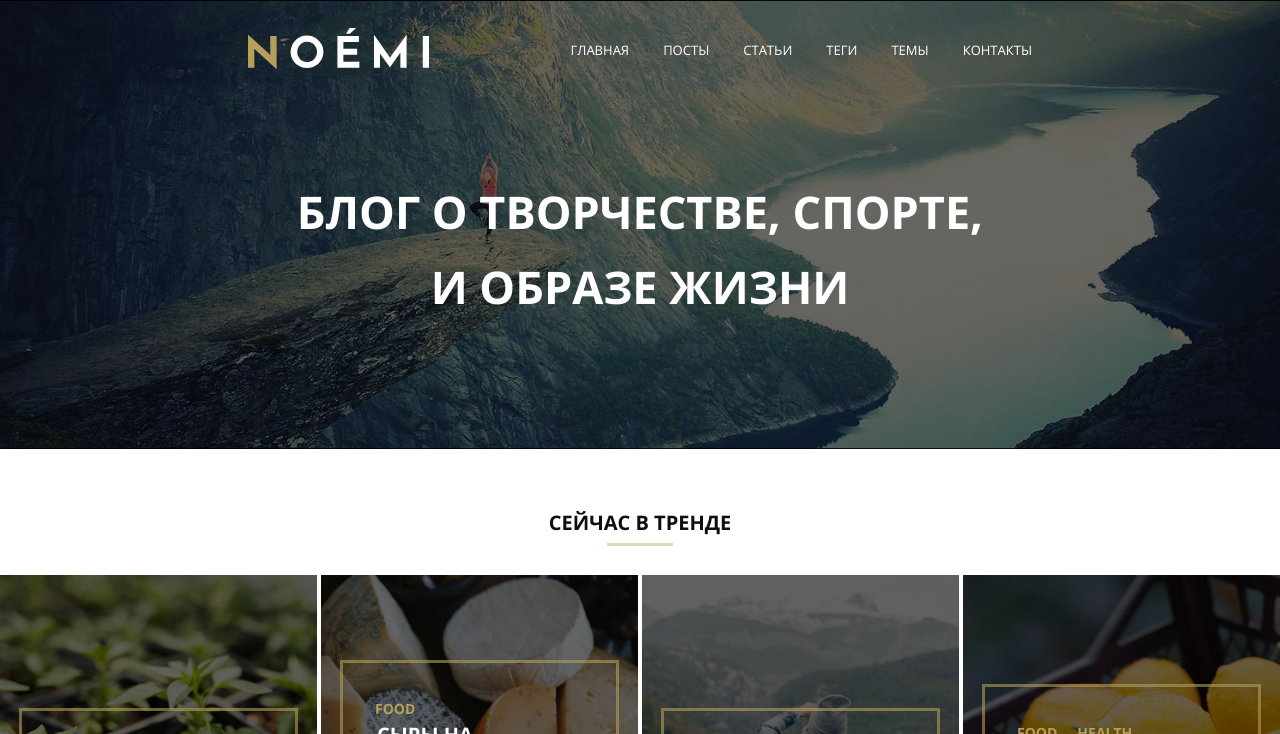
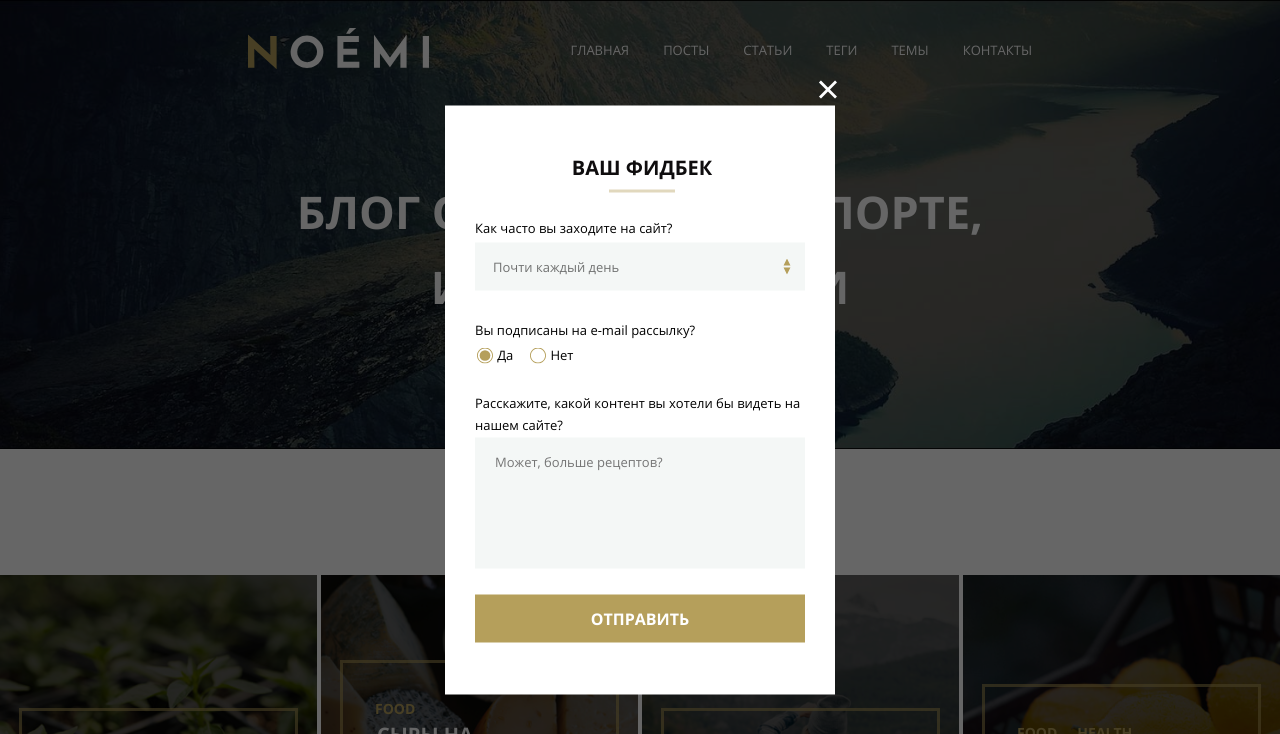
Before and after one commit to sergeidobri/html-diploma, a plain HTML site: page index.html in a window 1280 px wide. Shown: the top 734 px of the page. Drawn offline with Linux system fonts and the light colour scheme; files whose address does not match are found by name.

Commit message:
Popup content added. CSS styles have been classified

```diff
--- a/css/styles.css
+++ b/css/styles.css
@@ -18,58 +18,285 @@ html, body {
     font-weight: bold;
 }
 
-/* Блок header */
+/* popup */
+.popup {
+    display: none;
+}
+
+.popup__toggle:checked ~ .popup {
+    position: absolute;
+    top: 50%;
+    left: 50%;
+    transform: translate(-50%, -50%);
+    z-index: 4;
+
+    display: block;
+    width: 390px;
+    height: 589px;
+    box-sizing: border-box;
+    padding: 30px;
+
+    background-color: #ffffff;
+}
+
+.popup__toggle:checked ~ .popup__overlay {
+    position: fixed;
+    top: 0;
+    bottom: 0;
+    left: 0;
+    right: 0;
+    z-index: 3;
+
+    display: block;
+
+    background-color: rgba(0, 0, 0, 0.6);
+
+    overflow: none;
+}
+
+.popup__close {
+    position: absolute;
+    right: -2px;
+    top: -27px;
+
+    display: flex;
+    align-items: center;
+    justify-content: center;
+    width: 18px;
+    height: 18px;
+
+    font-size: 41px;
+    line-height: 1;
+
+    color: #ffffff;
+
+    cursor: pointer;
+}
+
+.popup__title {
+    position: relative;
+    left: 2px;
+
+    margin-top: 18px;
+    margin-bottom: 23px;
+
+    font-size: 20px;
+    text-transform: uppercase;
+    color: #0f0d0e;
+    font-weight: bold;
+    text-align: center;
+}
+
+.popup__title::after {
+    content: "";
+
+    display: block;
+    margin: 9px auto 0 auto;
+    width: 66px;
+    height: 3px;
+
+    opacity: 0.400;
+    background-color: #b59f5b;
+}
+
+.field-label {
+    margin-top: 0;
+    margin-bottom: 0;
+
+    font-size: 13px;
+    line-height: 1;
+}
+
+.form-select {
+    width: 100%;
+    height: 48px;
+    padding: 16px 18px;
+    box-sizing: border-box;
+
+    font-size: 13px;
+    font-family: inherit;
+    color: rgba(0, 0, 0, 0.541);
+
+    -webkit-appearance: none;
+    -moz-appearance: none;
+    appearance: none;
+    border: none;
+    outline: none;
+    background-color: #f4f7f6;
+}
+
+.form-select:focus, .form-select:active {
+    border: 1px solid #b59f5b;
+}
+
+.form-select-wrapper {
+    position: relative;
+
+    margin-top: 5px;
+    margin-bottom: 27px;
+}
+
+.form-select-wrapper::after {
+    content: "";
+
+    position: absolute;
+    top: 50%;
+    right: 14px;
+    transform: translate(0, -50%);
+
+    display: inline-block;
+    height: 16px;
+    width: 8px;
+
+    background-image: url(../svg/form-arrows.svg);
+    background-repeat: no-repeat;
+    background-position: center center;
+    background-size: 8px 16px;
+
+    pointer-events: none;
+}
+
+.radio-group {
+    position: relative;
+    left: 2px;
+
+    display: flex;
+    gap: 17px;
+    margin-top: 3px;
+    margin-bottom: 26px;
+}
+
+.radio-option input {
+    display: none;
+}
+
+.radio-custom {
+    content: "";
+
+    display: inline-block;
+    width: 1em;
+    height: 1em;
+
+    background-image: url(../svg/form-empty-circle.svg);
+    background-repeat: no-repeat;
+    background-position: center center;
+    background-size: 1em 1em;
+    vertical-align: middle;
+}
+
+.radio-option input:checked ~ .radio-custom {
+    background-image: url(../svg/form-circle.svg);
+}
+
+.radio-text {
+    font-size: 13px;
+}
+
+.form-textarea {
+    display: block;
+    width: 100%;
+    height: 131px;
+    padding: 15px 20px;
+    margin-top: 3px;
+    box-sizing: border-box;
+
+    font-size: 13px;
+    font-family: inherit;
+
+    -webkit-appearance: none;
+    -moz-appearance: none;
+    appearance: none;
+    border: none;
+    resize: none;
+    outline: none;
+    background-color: #f4f7f6;
+}
+
+.form-textarea:focus, .form-textarea:active {
+    border: 1px solid #b59f5b;
+}
+
+.popup__submit {
+    display: flex;
+    justify-content: center;
+    align-items: center;
+    width: 100%;
+    height: 48px;
+    margin-top: 26px;
+
+    color: #ffffff;
+    text-transform: uppercase;
+    font-weight: bold;
+
+    -webkit-appearance: none;
+    -moz-appearance: none;
+    appearance: none;
+    border: none;
+    outline: none;
+    background-color: #b59f5b;
+
+    cursor: pointer;
+}
+
+.popup__submit:hover {
+    background-color: #323232;
+}
+
+
+/* header */
 .header {
+    position: relative;
+    z-index: 0;
+
+    height: 449px;
+    padding: 28px 248px;
+    box-sizing: border-box;
+
     background-image: url("../images/banner-bg.jpg");
     background-repeat: no-repeat;
     background-size: cover;
     background-position: top;
-
-    height: 449px;
-    position: relative;
-    z-index: 0;
-
-    padding: 28px 248px;
-    box-sizing: border-box;
 }
 
 .header::before {
     content: "";
+
     position: absolute;
     left: 0;
     right: 0;
     top: 0;
     bottom: 0;
+    z-index: -1;
 
     background-color: rgba(0, 0, 0, 0.6);
-    z-index: -1;
 }
 
-/* Элемент header__top */
+
 .header__top {
     display: flex;
     flex-direction: row;
     justify-content: space-between;
-
     margin-bottom: 0;
 }
 
-/* Блок logo */
+
 .logo {
     height: 41px;
     width: auto;
 }
 
-/* Блок nav */
+
 .header__nav {
     font-size: 13px;
 }
 
 .nav__list {
-    list-style-type: none;
-    text-transform: uppercase;
     display: flex;
     gap: 34px;
+
+    text-transform: uppercase;
+
+    list-style-type: none;
 }
 
 .nav__link {
@@ -81,37 +308,40 @@ html, body {
     text-decoration: underline;
 }
 
-/* Элемент header__slogan */
 .header__slogan {
     width: 690px;
+    margin: 100px auto 0 auto;
+
     font-weight: bold;
     text-transform: uppercase;
     color: #fff;
     font-size: 45px;
     text-align: center;
-    margin: 100px auto 0 auto;
     line-height: 1.67;
 }
 
-/* Блок trends */
+/* trends */
 .trends__title {
+    margin-top: 59px;
+    margin-bottom: 29px;
+
     font-size: 20px;
     line-height: 29px;
     color: #0f0d0e;
     font-weight: bold;
-    margin-top: 59px;
     text-align: center;
     text-transform: uppercase;
-    margin-bottom: 29px;
 }
 
 .trends__title::after {
     content: "";
+
     display: block;
     margin: 6px auto 0 auto;
-    opacity: 0.400;
     width: 66px;
     height: 3px;
+
+    opacity: 0.400;
     background-color: #b59f5b;
 }
 
@@ -122,16 +352,18 @@ html, body {
 }
 
 .trends__item {
-    height: 319px;
-    width: 414px;
     position: relative;
-    overflow: hidden;
     z-index: 2;
-    box-sizing: border-box;
-    padding: 16px 19px;
+
     display: flex;
     flex-direction: column;
     justify-content: end;
+    height: 319px;
+    width: 414px;
+    padding: 16px 19px;
+    box-sizing: border-box;
+
+    overflow: hidden;
 }
 
 .trend__link {
@@ -142,51 +374,60 @@ html, body {
     position: absolute;
     top: 0;
     left: 0;
+
     width: 100%;
     height: 100%;
 }
 
 .trend__image-wrapper::after {
     content: "";
+
     position: absolute;
     top: 0;
     bottom: 0;
     left: 0;
     right: 0;
+    z-index: 1;
 
     background-color: rgba(0, 0, 0, 0.6);
-    z-index: 1;
 }
 
 .trend__image {
+    z-index: 0;
+
     width: 100%;
     height: 100%;
+
     object-fit: cover;
     object-position: center;
-    z-index: 0;
 }
 
 .trend__content {
     position: relative;
     z-index: 3;
+
+    box-sizing: border-box;
+    padding: 26px 32px;
+
     color: white;
     border: 3px solid rgba(181, 159, 91, 0.6);
-    box-sizing: border-box;
-    padding: 26px 32px;
 }
 
 .trend__tags {
-    list-style-type: none;
+    display: flex;
+    gap: 20px;
+    padding-inline-start: 0;
+    margin-block-start: 0;
+    margin-block-end: 0;
+
+
     color: #b59f5b;
     font-weight: bold;
     text-transform: uppercase;
     font-size: 14px;
     line-height: 40px;
-    display: flex;
-    gap: 20px;
-    padding-inline-start: 0;
-    margin-block-start: 0;
-    margin-block-end: 0;
+
+    list-style-type: none;
 }
 
 .trend__tag:hover {
@@ -194,35 +435,40 @@ html, body {
 }
 
 .trend__heading {
+    position: relative;
+    top: -6px;
+    right: -2px;
+
     margin-block-start: 0;
     margin-block-end: 0;
+
     text-transform: uppercase;
     font-size: 20px;
     line-height: 24px;
     font-weight: bold;
-    position: relative;
-    top: -6px;
-    right: -2px;
 }
 
 .trend__heading:hover {
     color: #b59f5b;
 }
 
+/* posts */
 .posts {
-    margin-top: 64px;
-    width: 100%;
-    padding: 0 245px;
-    box-sizing: border-box;
-
     display: flex;
     justify-content: space-between;
+    margin-top: 64px;
+    width: 70.48%;
+    min-width: 1170px;
+    margin-left: auto;
+    margin-right: auto;
+    box-sizing: border-box;
 }
 
 .posts__container {
     display: flex;
     flex-direction: column;
-    width: 782px;
+    width: 66.84%;
+    min-width: 782px;
     gap: 55px;
 }
 
@@ -239,18 +485,20 @@ html, body {
 }
 
 .post__tags {
+    position: relative;
+    top: -2px;
+
+    display: flex;
+    gap: 18px;
+    padding-inline-start: 0;
+    margin-block-start: 0;
+    margin-block-end: 0;
+
     list-style-type: none;
     color: #b59f5b;
     font-weight: bold;
     text-transform: uppercase;
     font-size: 14px;
-    display: flex;
-    gap: 18px;
-    position: relative;
-    top: -2px;
-    padding-inline-start: 0;
-    margin-block-start: 0;
-    margin-block-end: 0;
 }
 
 .post__tag:hover {
@@ -259,13 +507,15 @@ html, body {
 }
 
 .post__heading {
+    margin-top: 4px;
+    margin-bottom: 17px;
+
     font-size: 20px;
     line-height: 24px;
     text-transform: uppercase;
     color: #0f0d0e;
     font-weight: bold;
-    margin-top: 4px;
-    margin-bottom: 17px;
+
     cursor: pointer;
 }
 
@@ -274,13 +524,15 @@ html, body {
 }
 
 .post__date {
+    position: relative;
+    right: 1px;
+
+    margin-right: 8px;
+
     font-size: 12px;
     line-height: 40px;
     color: #888888;
     font-weight: normal;
-    margin-right: 8px;
-    position: relative;
-    right: 1px;
 }
 
 .post__author {
@@ -291,11 +543,12 @@ html, body {
 }
 
 .post__text {
+    margin-top: 33px;
+
     font-size: 15px;
     line-height: 22px;
     color: #0f0d0e;
     font-weight: normal;
-    margin-top: 33px;
 }
 
 .post__text p {
@@ -308,26 +561,30 @@ html, body {
 }
 
 .new-posts__title {
+    position: relative;
+    left: 3px;
+
     margin-top: 0;
     margin-bottom: 0;
+
     text-transform: uppercase;
     color: #0f0d0e;
     font-size: 14px;
     line-height: 9px;
     font-weight: bold;
     text-align: center;
-    position: relative;
-    left: 3px;
 }
 
 
 .new-posts__title::after {
     content: "";
+
     display: block;
     margin: 15px auto 0 auto;
-    opacity: 0.400;
     width: 66px;
     height: 3px;
+
+    opacity: 0.400;
     background-color: #b59f5b;
 }
 
@@ -353,21 +610,25 @@ html, body {
 }
 
 .new-post__date {
-    opacity: 0.541;
+    position: relative;
+    bottom: 7px;
+
     font-size: 12px;
     font-weight: normal;
-    position: relative;
-    bottom: 7px;
+
+    opacity: 0.541;
 }
 
 .new-post__heading {
+    position: relative;
+    bottom: 6px;
+
+    margin-top: 0;
+    margin-bottom: 0;
+
     font-size: 14px;
     text-transform: uppercase;
     font-weight: bold;
-    margin-top: 0;
-    margin-bottom: 0;
-    position: relative;
-    bottom: 6px;
 }
 
 .search {
@@ -378,36 +639,41 @@ html, body {
 
 .search__form {
     display: flex;
-
 }
 
 .search__input {
     width: calc(100% - 49px);
     height: 49px;
+    padding: 18px;
+    box-sizing: border-box;
+
+    font-size: 13px;
+    line-height: 40px;
+    font-weight: normal;
+
     background-color: #f4f7f6;
     border: none;
     outline: none;
-    font-size: 13px;
-    line-height: 40px;
-    font-weight: normal;
-    padding: 18px;
-    box-sizing: border-box;
 }
 
 .search__input:active, .search__input:focus {
+    box-sizing: border-box;
+
     border: 1px solid #b59f5b;
-    box-sizing: border-box;
 }
 
 .search__submit {
+    position: relative;
+
     width: 49px;
     height: 49px;
-    background-color: #b59f5b;
+
     -webkit-appearance: none;
     -moz-appearance: none;
+    background-color: #b59f5b;
     border: none;
     outline: none;
-    position: relative;
+
     cursor: pointer;
 }
 
@@ -417,39 +683,46 @@ html, body {
 
 .search__submit::after {
     content: "";
-    display: block;
-    background-image: url(../svg/search.svg);
-    background-repeat: no-repeat;
-    width: 18px;
-    height: 18px;
-    background-position: center center;
+
     position: absolute;
     top: 50%;
     left: 50%;
     transform: translate(-50%, -50%);
+
+    display: block;
+    width: 18px;
+    height: 18px;
+
+    background-image: url(../svg/search.svg);
+    background-repeat: no-repeat;
+    background-position: center center;
 }
 
 .newsletter__title {
+    position: relative;
+    right: 1px;
+
     margin-top: 62px;
     margin-bottom: 0;
+
     text-transform: uppercase;
     color: #0f0d0e;
     font-size: 14px;
     line-height: 9px;
     font-weight: bold;
     text-align: center;
-    position: relative;
-    right: 1px;
 }
 
 
 .newsletter__title::after {
     content: "";
+
     display: block;
     margin: 15px auto 0 auto;
-    opacity: 0.400;
     width: 66px;
     height: 3px;
+
+    opacity: 0.400;
     background-color: #b59f5b;
 }
 
@@ -462,35 +735,42 @@ html, body {
 .newsletter__input {
     width: 100%;
     height: 49px;
+    padding: 18px;
+    box-sizing: border-box;
+
+    font-size: 13px;
+    line-height: 40px;
+    font-weight: normal;
+
     background-color: #f4f7f6;
     border: none;
     outline: none;
-    font-size: 13px;
-    line-height: 40px;
-    font-weight: normal;
-    padding: 18px;
-    box-sizing: border-box;
 }
 
 .newsletter__input:active, .newsletter__input:focus {
+    box-sizing: border-box;
+
     border: 1px solid #b59f5b;
-    box-sizing: border-box;
 }
 
 .newsletter__submit {
+    position: relative;
+
     margin-top: 17px;
+    width: 100%;
+    height: 49px;
+
     color: white;
     text-transform: uppercase;
     font-size: 14px;
     font-weight: bold;
-    width: 100%;
-    height: 49px;
-    background-color: #b59f5b;
+
     -webkit-appearance: none;
     -moz-appearance: none;
+    background-color: #b59f5b;
     border: none;
     outline: none;
-    position: relative;
+
     cursor: pointer;
 }
 
@@ -499,47 +779,50 @@ html, body {
 }
 
 .tags__title {
+    position: relative;
+    left: 2px;
+
     margin-top: 61px;
     margin-bottom: 0;
+
     text-transform: uppercase;
     color: #0f0d0e;
     font-size: 14px;
     line-height: 9px;
     font-weight: bold;
     text-align: center;
-    position: relative;
-    left: 2px;
 }
 
 
 .tags__title::after {
     content: "";
+
     display: block;
     margin: 15px auto 0 auto;
-    opacity: 0.400;
     width: 66px;
     height: 3px;
+
+    opacity: 0.400;
     background-color: #b59f5b;
 }
 
 .tags__container {
     margin-top: 25px;
     display: flex;
+    flex-wrap: wrap;
     gap: 6px 10px;
+    width: 100%;
+    padding: 0;
+
     list-style-type: none;
-    width: 100%;
-    flex-wrap: wrap;
-    padding: 0;
 }
 
 .tags__item {
     --flang-padding: 12px;
-    height: 30px;
-    background-color: rgba(244,243,241,0);
-    border: 3px solid #eeeeee;
-    box-sizing: border-box;
     padding-left: var(--flang-padding);
     padding-right: var(--flang-padding);
+    height: 30px;
+    box-sizing: border-box;
 
     font-size: 12px;
     text-transform: uppercase;
@@ -547,6 +830,10 @@ html, body {
     font-weight: bold;
     text-align: center;
     line-height: 24px;
+
+    background-color: rgba(244,243,241,0);
+    border: 3px solid #eeeeee;
+
     cursor: pointer;
 }
 
@@ -555,36 +842,41 @@ html, body {
 }
 
 .themes__title {
+    position: relative;
+    left: 2px;
+
     margin-top: 61px;
     margin-bottom: 0;
+
     text-transform: uppercase;
     color: #0f0d0e;
     font-size: 14px;
     line-height: 9px;
     font-weight: bold;
     text-align: center;
-    position: relative;
-    left: 2px;
 }
 
 
 .themes__title::after {
     content: "";
+
     display: block;
     margin: 15px auto 0 auto;
-    opacity: 0.400;
     width: 66px;
     height: 3px;
+
+    opacity: 0.400;
     background-color: #b59f5b;
 }
 
 .themes__container {
-    list-style-type: none;
     display: flex;
     flex-direction: column;
     gap: 11px;
     padding: 0;
     margin-top: 19px;
+
+    list-style-type: none;
 }
 
 .themes__item {
@@ -597,11 +889,13 @@ html, body {
 
 .themes__item::after {
     content: "";
+
     display: block;
     width: 100%;
     height: 1px;
+    margin-top: 11px;
+
     background-color: #eeeeee;
-    margin-top: 11px;
 }
 
 .theme__name {
@@ -611,31 +905,36 @@ html, body {
 
 .theme__quantity {
     vertical-align: super;
+
+    margin-left: 3px;
+
     font-size: 12px;
     color: #b59f5b;
     font-weight: bold;
-    margin-left: 3px;
 }
 
+/* goods */
 .goods__title {
     margin-top: 65px;
     margin-bottom: 0;
+
     text-transform: uppercase;
     color: #0f0d0e;
     font-size: 20px;
     line-height: 9px;
     font-weight: bold;
     text-align: center;
-
 }
 
 .goods__title::after {
     content: "";
+
     display: block;
     margin: 15px auto 0 auto;
-    opacity: 0.400;
     width: 66px;
     height: 3px;
+
+    opacity: 0.400;
     background-color: #b59f5b;
 }
 
@@ -643,22 +942,25 @@ html, body {
     display: flex;
     justify-content: space-between;
     margin: -3px auto;
-    width: 1170px;
+    /* width: 1170px; */
+    min-width: 1170px;
+    width: 70%;
     align-items: stretch;
 }
 
 .goods__item {
     width: 348px;
-    display: flex; /* Делаем item flex-контейнером */
-    flex-direction: column; /* Располагаем дочерние элементы в колонку */
+    display: flex;
+    flex-direction: column;
 }
 
 .good__image-wrapper {
+    position: relative;
+    top: 32px;
+
     display: flex;
     justify-content: center;
     align-items: center;
-    position: relative;
-    top: 32px;
 }
 
 .good__image {
@@ -666,25 +968,28 @@ html, body {
 }
 
 .good__content {
-    border: 3px solid #b59f5b;
+    display: flex;
+    flex-grow: 1;
+    flex-direction: column;
     padding: 28px 19px;
     box-sizing: border-box;
-    flex-grow: 1; /* Заставляем контент растягиваться на всю доступную высоту */
-    display: flex; /* Дополнительный flex для внутренних элементов */
-    flex-direction: column;
+
+    border: 3px solid #b59f5b;
 }
 
 .good__heading {
+    margin-bottom: 0;
+
     font-size: 20px;
     text-transform: uppercase;
     color: #0f0d0e;
     font-weight: bold;
-    margin-bottom: 0;
 }
 
 .good__description {
     position: relative;
     top: 1px;
+
     font-size: 15px;
     line-height: 22px;
     color: #0f0d0e;
@@ -693,6 +998,7 @@ html, body {
 
 .good__link {
     text-decoration: none;
+
     color: #b59f5b;
 }
 
@@ -707,12 +1013,13 @@ html, body {
 }
 
 .good__price {
+    display: flex;
+    flex-direction: column;
+    justify-content: end;
+
     text-transform: uppercase;
     color: #0f0d0e;
     font-weight: bold;
-    display: flex;
-    flex-direction: column;
-    justify-content: end;
 }
 
 .old-price {
@@ -721,26 +1028,31 @@ html, body {
 }
 
 .actual-price {
-    font-size: 20px;
     position: relative;
     bottom: 5px;
+
+    font-size: 20px;
 }
 
 .good__button {
-    --flang-padding: 31px;
     position: relative;
     right: 3px;
     bottom: 3px;
+
+    --flang-padding: 31px;
+    padding-left: var(--flang-padding);
+    padding-right: var(--flang-padding);
+    height: 49px;
+
+    text-transform: uppercase;
+    font-weight: bold;
+    color: #fff;
+
     -webkit-appearance: none;
     -moz-appearance: none;
     border: none;
-    height: 49px;
-    padding-left: var(--flang-padding);
-    padding-right: var(--flang-padding);
     background-color: #b59f5b;
-    text-transform: uppercase;
-    font-weight: bold;
-    color: #fff;
+
     cursor: pointer;
 }
 
@@ -748,33 +1060,41 @@ html, body {
     background-color: #323232;
 }
 
+/* footer */
 .social-media {
     margin: 62px 244px 0;
     height: 83px;
-    background-color: #f4f7f6;
     display: flex;
     justify-content: center;
     align-items: center;
+
+    background-color: #f4f7f6;
 }
 
 .social-media__container {
-    display: flex;
-    gap: 27px;
-    list-style-type: none;
     position: relative;
     right: 18px;
     top: 2px;
+
+    display: flex;
+    gap: 27px;
+
+    list-style-type: none;
 }
 
 .social-media__svg {
     height: 20px;
     width: 20px;
+
+    cursor: pointer;
 }
 
 .copyright-info {
-    margin-top: 69px;
     position: relative;
     left: 5px;
+
+    margin-top: 69px;
+
     text-align: center;
     font-size: 12px;
     color: #999999;
--- a/index.html
+++ b/index.html
@@ -7,6 +7,55 @@
     <link rel="stylesheet" href="css/styles.css">
 </head>
 <body>
+
+<input type="checkbox" id="popup-toggle" class="popup__toggle" checked hidden>
+
+<label for="popup-toggle" class="popup__overlay"></label>
+<div class="popup">
+  <div class="popup__content">
+    <h2 class="popup__title">Ваш фидбек</h2>
+
+    <label for="popup-toggle" class="popup__close">&times;</label>
+
+    <form class="popup__form">
+      <div class="form-field">
+        <label for="frequency" class="field-label">Как часто вы заходите на сайт?</label>
+        <div class="form-select-wrapper">
+            <select name="freq" id="frequency" class="form-select">
+                <option value="almost-everyday">Почти каждый день</option>
+                <option value="once-in-days">Раз в несколько дней</option>
+                <option value="once-in-weeks">Раз в несколько недель</option>
+                <option value="a-few-in-year">Несколько раз в год</option>
+            </select>
+        </div>
+      </div>
+
+      <div class="form-field">
+        <label class="field-label">Вы подписаны на e-mail рассылку?</label>
+        <div class="radio-group">
+            <label class="radio-option">
+                <input type="radio" name="e-mail" value="yes" checked>
+                <span class="radio-custom"></span>
+                <span class="radio-text">Да</span>
+            </label>
+
+            <label class="radio-option">
+                <input type="radio" name="e-mail" value="no" id="email-no">
+                <span class="radio-custom"></span>
+                <span class="radio-text">Нет</span>
+            </label>
+        </div>
+      </div>
+
+      <div class="form-field">
+        <label for="advice" class="field-label">Расскажите, какой контент вы хотели бы видеть на нашем сайте?</label>
+        <textarea class="form-textarea" name="advice" id="advice" placeholder="Может, больше рецептов?"></textarea>
+      </div>
+
+      <label for="popup-toggle" type="submit" class="popup__submit">Отправить</label>
+    </form>
+  </div>
+</div>
 
 <header class="header">
     <div class="header__top">
```
